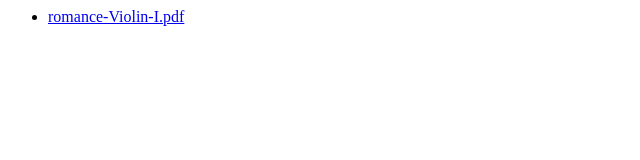
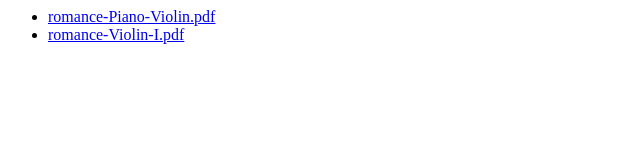
Before and after one commit to flaminghakama/romance-pdf, a plain HTML site: page 2022/index.html in a window 1280 px wide. Shown: the whole page, without its empty margins (0-640 px from the left). Drawn offline with Linux system fonts and the light colour scheme.

Commit message:
updating indexes

```diff
--- a/2022/index.html
+++ b/2022/index.html
@@ -2,6 +2,7 @@
 <head><title>Directory listing of ./pdf/2022</title></head>
 <body>
     <ul>
+        <li><a href='romance-Piano-Violin.pdf'>romance-Piano-Violin.pdf</a></li>
         <li><a href='romance-Violin-I.pdf'>romance-Violin-I.pdf</a></li>
     </ul>
 </body>
```
